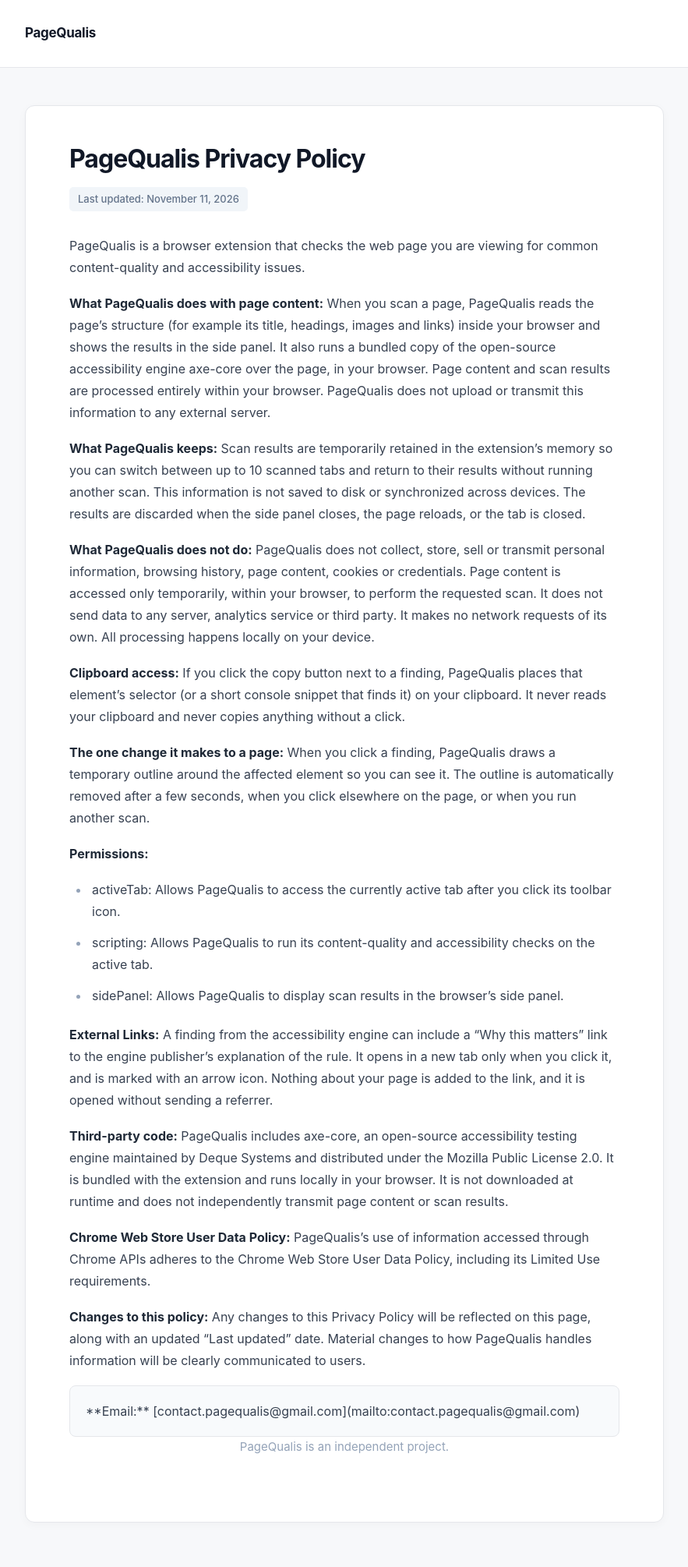
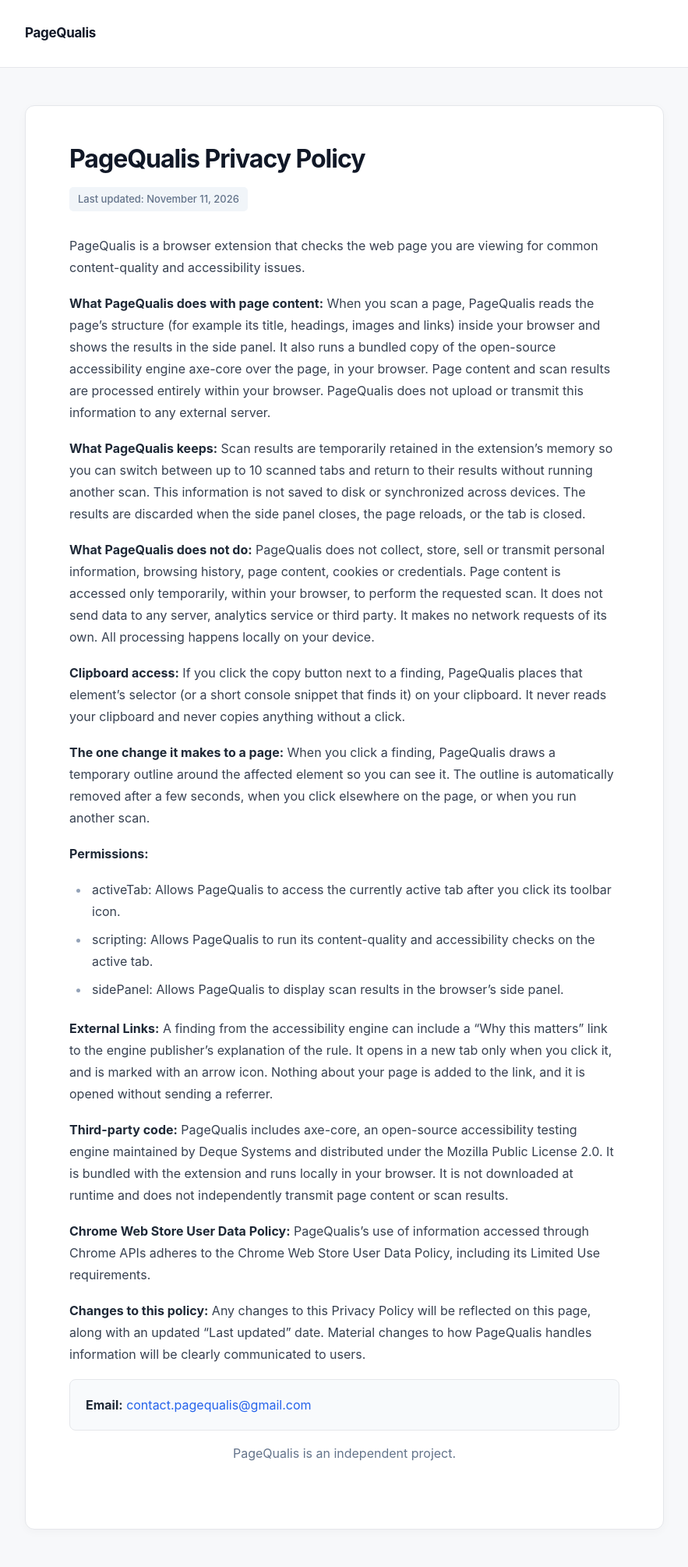
Before and after one commit to vsaminathan/vsaminathan.github.io, a Jekyll site: the page built from pagequalis/privacy-policy/index.md, in a window 1280 px wide. Shown: the whole page at 78% size, without its empty margins (198-1081 px from the left). Built offline with Jekyll 4.4.1, drawn with Linux system fonts in a browser that asks for light colours.

Commit message:
Update styles for list, contact, and footer (#6)
* Add styles to the layout

* Update styles for contact, footer, and list

```diff
--- a/_layouts/default.html
+++ b/_layouts/default.html
@@ -92,7 +92,7 @@
     }
 
     li {
-      margin-bottom: 12px;
+      margin-bottom: 8px;
       padding-left: 3px;
     }
 
@@ -119,9 +119,9 @@
     }
 
     footer {
-      padding: 0 20px 35px;
-      color: #94a3b8;
-      font-size: 15px;
+      padding: 15px 20px 35px;
+      color: #64748b;
+      font-size: 16px;
       text-align: center;
     }
 
--- a/pagequalis/privacy-policy/index.md
+++ b/pagequalis/privacy-policy/index.md
@@ -44,9 +44,11 @@ your page is added to the link, and it is opened without sending a referrer.
 **Changes to this policy:** Any changes to this Privacy Policy will be reflected on this page, along with an updated "Last updated" date. Material changes to how PageQualis handles information will be clearly communicated to users.
 
 <div class="contact">
-**Email:** [contact.pagequalis@gmail.com](mailto:contact.pagequalis@gmail.com)
+  <strong>Email:</strong>
+  <a href="mailto:contact.pagequalis@gmail.com">
+    contact.pagequalis@gmail.com
+  </a>
 </div>
-
 <footer>
 PageQualis is an independent project.
 </footer>
```
